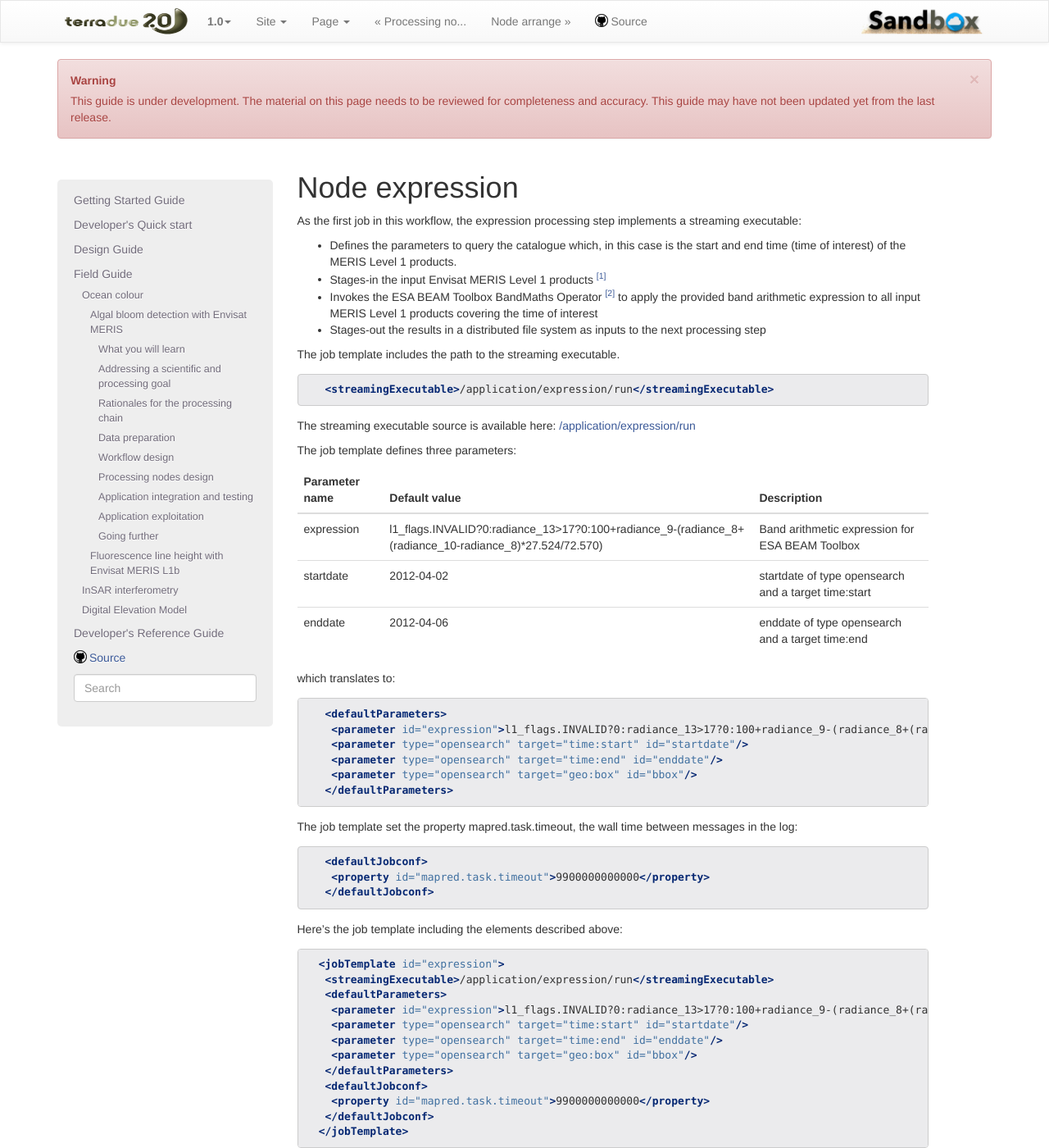
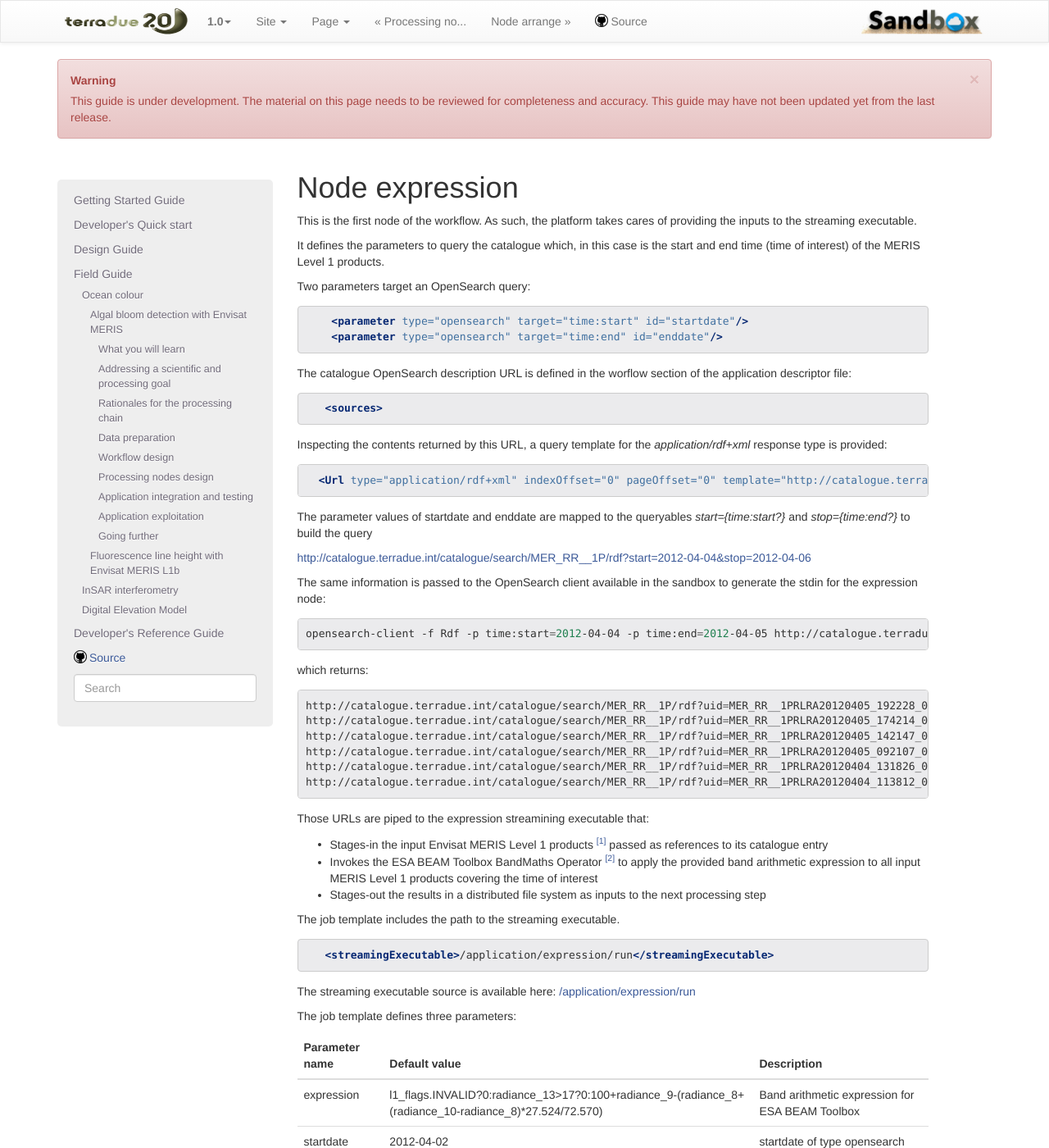
Before and after one commit to Terradue/doc-developer-sandbox, a Sphinx documentation site: the page built from source/field/ocean_color/lib_beam/nodes/expression.rst, in a window 1280 px wide and 1400 px high. Shown: the whole window at 82% size. Built offline with Sphinx 7.4.7, drawn with Linux system fonts in a browser that asks for light colours; pages that are not in the unit, such as notebooks, are missing from menus.

Commit message:
Update expression.rst

```diff
--- a/source/field/ocean_color/lib_beam/nodes/expression.rst
+++ b/source/field/ocean_color/lib_beam/nodes/expression.rst
@@ -1,10 +1,55 @@
 Node expression
 ===============
 
-As the first job in this workflow, the expression processing step implements a streaming executable:
+This is the first node of the workflow. As such, the platform takes cares of providing the inputs to the streaming executable.
 
-* Defines the parameters to query the catalogue which, in this case is the start and end time (time of interest) of the MERIS Level 1 products.
-* Stages-in the input Envisat MERIS Level 1 products [#f1]_
+It defines the parameters to query the catalogue which, in this case is the start and end time (time of interest) of the MERIS Level 1 products.
+
+Two parameters target an OpenSearch query:
+
+.. literalinclude:: ../src/application.xml
+  :language: xml
+  :tab-width: 1
+  :lines: 8-9
+
+The catalogue OpenSearch description URL is defined in the worflow section of the application descriptor file:
+
+.. literalinclude:: ../src/application.xml
+  :language: xml
+  :tab-width: 1
+  :lines: 62
+
+Inspecting the contents returned by this URL, a query template for the *application/rdf+xml* response type is provided:
+
+.. literalinclude:: ../src/osd.xml
+  :language: xml
+  :tab-width: 1
+  :lines: 18
+
+The parameter values of startdate and enddate are mapped to the queryables *start={time:start?}* and *stop={time:end?}* to build the query
+
+http://catalogue.terradue.int/catalogue/search/MER_RR__1P/rdf?start=2012-04-04&stop=2012-04-06
+
+The same information is passed to the OpenSearch client available in the sandbox to generate the stdin for the expression node:
+
+.. code-block:: bash
+
+  opensearch-client -f Rdf -p time:start=2012-04-04 -p time:end=2012-04-05 http://catalogue.terradue.int/catalogue/search/MER_RR__1P/description
+
+which returns:
+
+.. code-block:: bash
+
+  http://catalogue.terradue.int/catalogue/search/MER_RR__1P/rdf?uid=MER_RR__1PRLRA20120405_192228_000026213113_00229_52829_0120.N1
+  http://catalogue.terradue.int/catalogue/search/MER_RR__1P/rdf?uid=MER_RR__1PRLRA20120405_174214_000026213113_00228_52828_0110.N1
+  http://catalogue.terradue.int/catalogue/search/MER_RR__1P/rdf?uid=MER_RR__1PRLRA20120405_142147_000026243113_00226_52826_0090.N1
+  http://catalogue.terradue.int/catalogue/search/MER_RR__1P/rdf?uid=MER_RR__1PRLRA20120405_092107_000026213113_00223_52823_0052.N1
+  http://catalogue.terradue.int/catalogue/search/MER_RR__1P/rdf?uid=MER_RR__1PRLRA20120404_131826_000026213113_00211_52811_9783.N1
+  http://catalogue.terradue.int/catalogue/search/MER_RR__1P/rdf?uid=MER_RR__1PRLRA20120404_113812_000026213113_00210_52810_9773.N1
+
+Those URLs are piped to the expression streamining executable that:
+
+* Stages-in the input Envisat MERIS Level 1 products [#f1]_ passed as references to its catalogue entry
 * Invokes the ESA BEAM Toolbox BandMaths Operator [#f2]_ to apply the provided band arithmetic expression to all input MERIS Level 1 products covering the time of interest
 * Stages-out the results in a distributed file system as inputs to the next processing step
 
```
